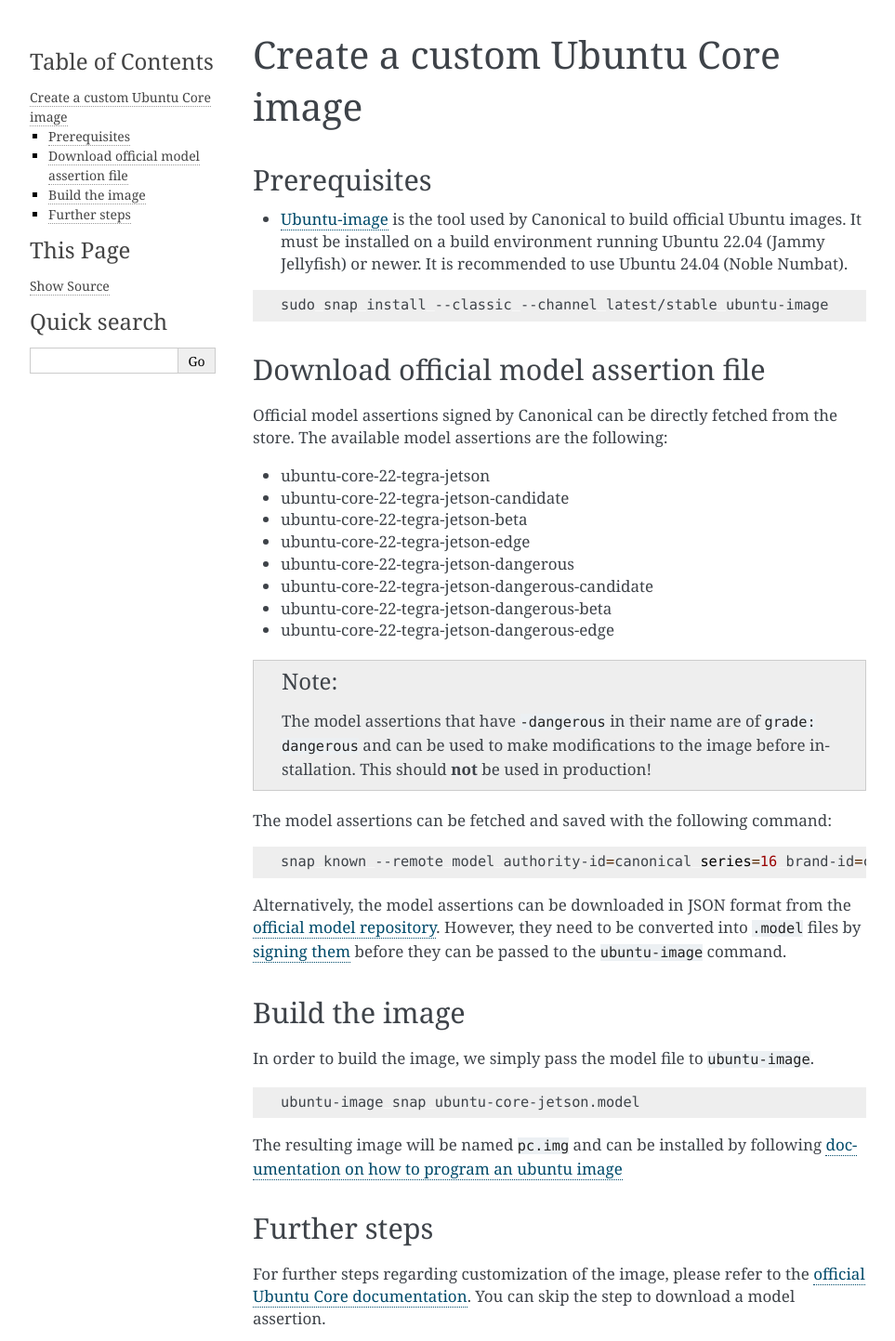
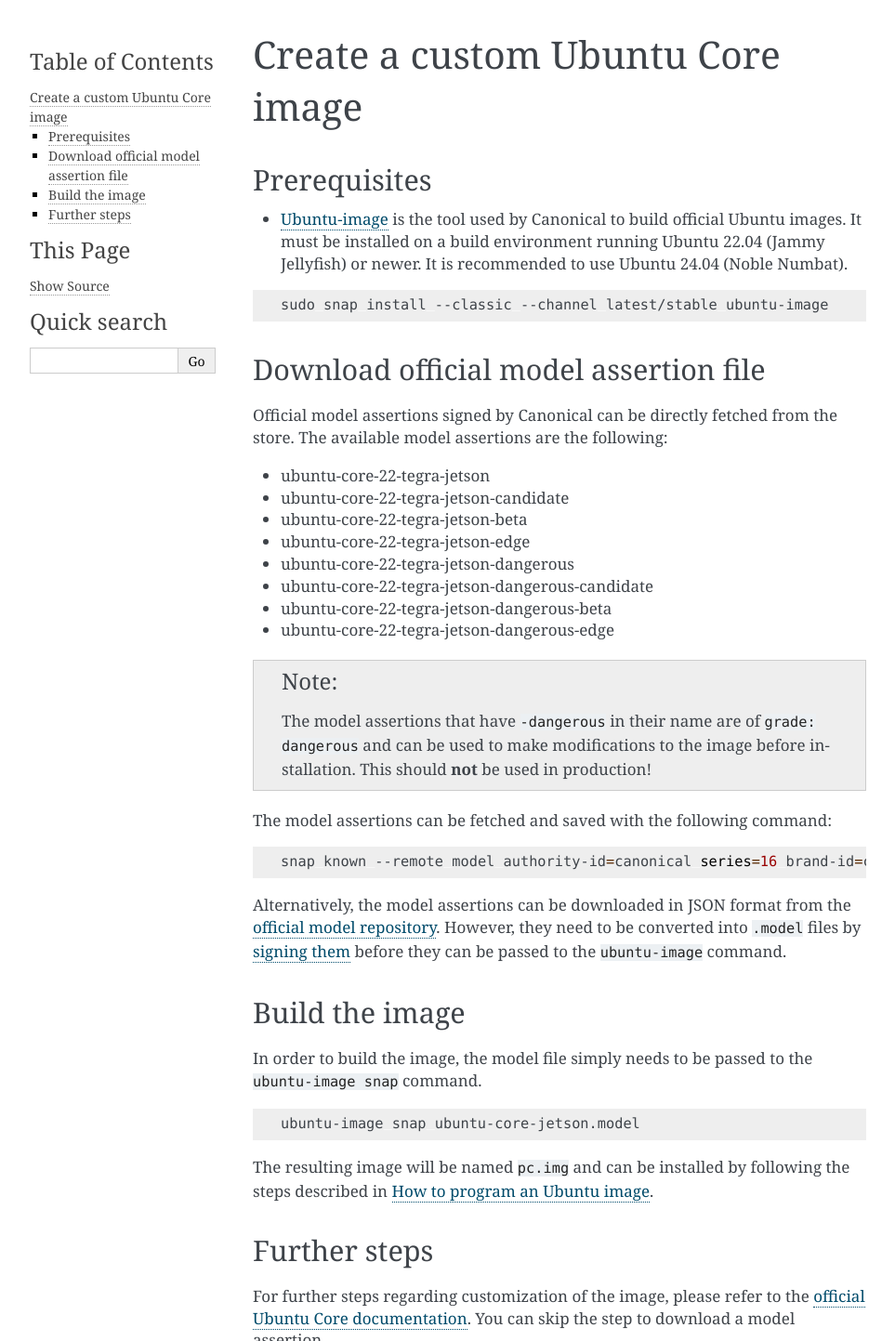
Before and after one commit to canonical/ubuntu-for-jetson, a Sphinx documentation site: the page built from docs/how-to/build-core-image.rst, in a window 1280 px wide, cut to the strip 0-1443 px from the top of the page. Shown: the whole strip at 93% size, without its empty margins (148-1111 px from the left). Built offline with Sphinx 7.4.7, drawn with Linux system fonts in a browser that asks for light colours; comment, search, counter and statistics services are not loaded.

Commit message:
build-core-image.rst: change wording slightly
Signed-off-by: Sebastian Weyer <sebastian.weyer@canonical.com>

```diff
--- a/docs/how-to/build-core-image.rst
+++ b/docs/how-to/build-core-image.rst
@@ -45,13 +45,13 @@
 Build the image
 ---------------
 
-In order to build the image, we simply pass the model file to ``ubuntu-image``.
+In order to build the image, the model file simply needs to be passed to the ``ubuntu-image snap`` command.
 
 .. code-block:: bash
 
    ubuntu-image snap ubuntu-core-jetson.model
 
-The resulting image will be named ``pc.img`` and can be installed by following :doc:`documentation on how to program an ubuntu image <flash>`
+The resulting image will be named ``pc.img`` and can be installed by following the steps described in :doc:`How to program an Ubuntu image <flash>`.
 
 Further steps
 -------------
```
